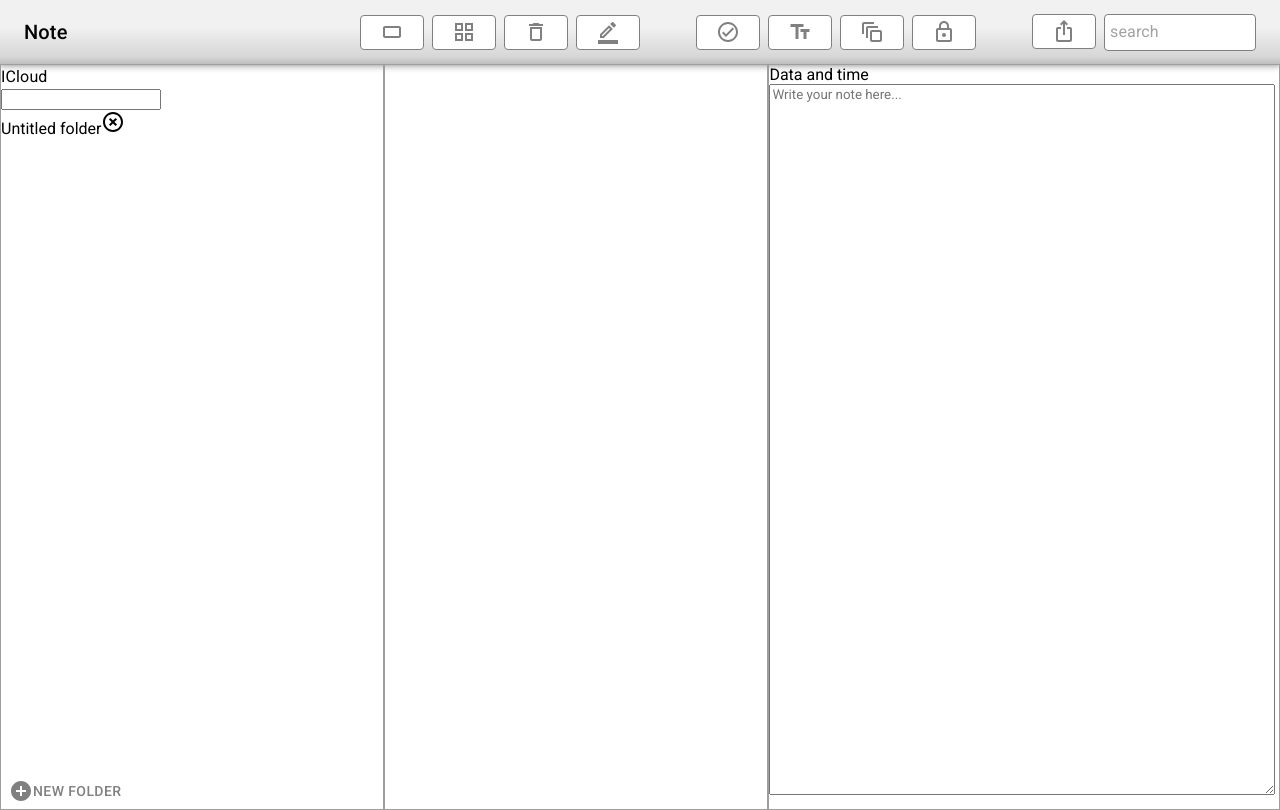
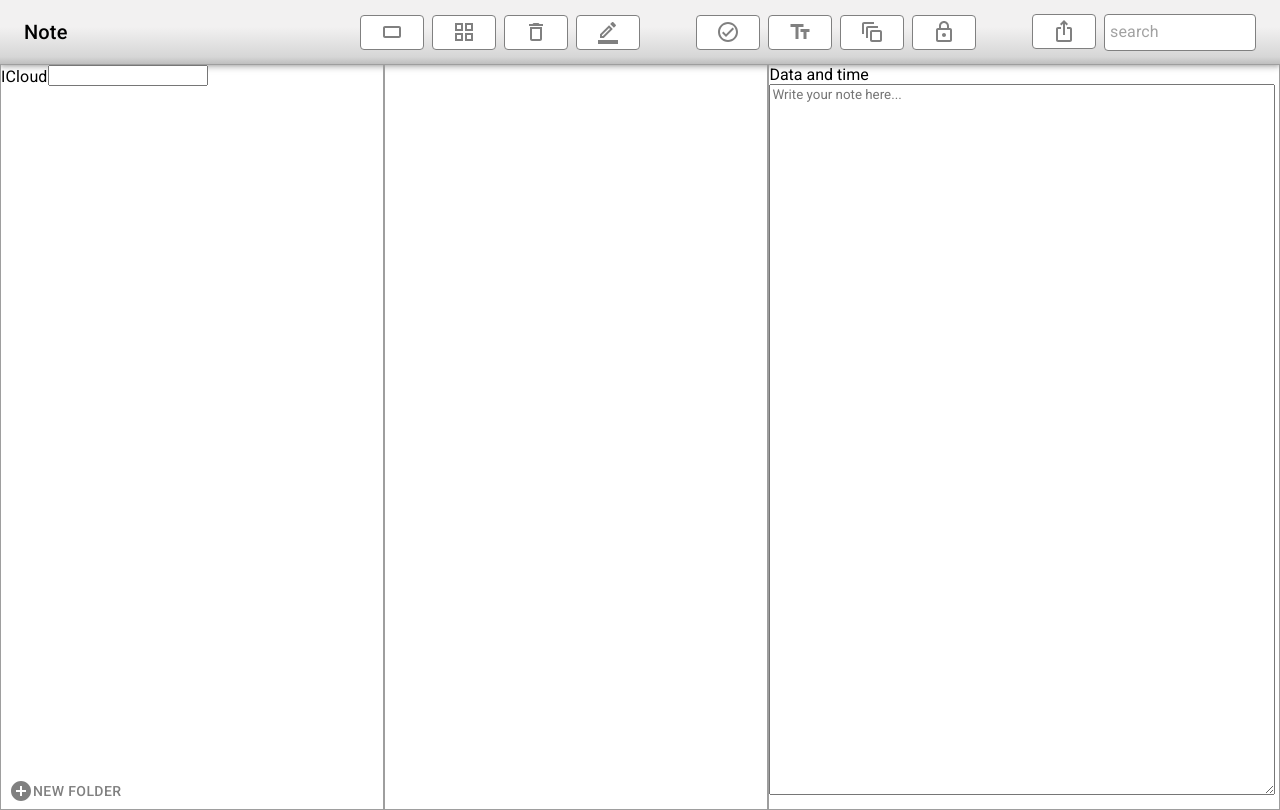
Before and after one commit to Madara1521/note-taker, a React (Create React App) app: page / in a window 1280 px wide. Built offline with nearby package versions, Linux system fonts and the light colour scheme.

Commit message:
input add folder

```diff
--- a/src/Components/Content/FoldersComponent/FoldersComponent.js
+++ b/src/Components/Content/FoldersComponent/FoldersComponent.js
@@ -1,24 +1,32 @@
-import React from 'react'
+import React, { useState } from 'react'
 import Bottom from '../Bottom/Bottom'
 import { Box, Stack, Typography } from '@mui/material'
 import { useStyles } from './FoldersStyled/FoldersStyled'
-import HighlightOffOutlinedIcon from '@mui/icons-material/HighlightOffOutlined'
-import { useSelector, useDispatch } from 'react-redux'
-
-import {inputTitleFolder} from '../../Redux/actions'
+import SingleFolder from './SingleFolder'
+import { useDispatch, useSelector } from 'react-redux'
+import uuid from 'react-uuid'
+import { addFolders } from '../../Redux/actions'
 
 const FoldersComponent = (props) => {
   const classes = useStyles()
-  const title = useSelector(state => {
-    const {folderReducer} = state
-    return folderReducer.title
+
+  const [titleText, setTitleText] = useState('')
+  const folder = useSelector(state => {
+    const { folderReducer } = state
+    return folderReducer.folder
   })
   const dispatch = useDispatch()
 
-  const handleChange = (e) => {
-    dispatch(inputTitleFolder(e.target.value))
+  const handleInput = (e) => {
+    console.log('')
+    setTitleText(e.target.value)
   }
 
+  const handleSubmit = (e) => {
+    e.preventDefault()
+    const id = uuid()
+    dispatch(addFolders(titleText, id))
+  }
 
   return (
     <Box
@@ -26,24 +34,26 @@ const FoldersComponent = (props) => {
       sx={{ display: { xs: 'none', sm: 'block' }, border: '1px solid #9e9e9e' }}
     >
       <Stack direction="column" alignItems="stretch" height="100%">
-        <Typography>
-          ICloud
-        </Typography>
+        <div className={classes.ICloud}>
+          <Typography>
+            ICloud
+          </Typography>
+          <form onSubmit={handleSubmit}>
+            <input type="text" value={titleText} onChange={handleInput}/>
+            <input type="submit" hidden/>
+          </form>
+        </div>
         <div className={classes.container}>
           <div className={classes.folders}>
-            <div>
-            <input type='title' onChange={handleChange}/>
-            </div>
-            {title}
-            <HighlightOffOutlinedIcon/>
+            {!!folder.length && folder.map(res => {
+              return <SingleFolder key={res.id} data={res}/>
+            })}
           </div>
-          <Bottom />
+          <Bottom/>
         </div>
       </Stack>
     </Box>
   )
 }
 
-
-
-export default (FoldersComponent)
+export default FoldersComponent
--- a/src/Components/Content/FoldersComponent/FoldersStyled/FoldersStyled.js
+++ b/src/Components/Content/FoldersComponent/FoldersStyled/FoldersStyled.js
@@ -14,12 +14,22 @@ export const useStyles = makeStyles(() => ({
 
   foldersComponent: {
     display: 'flex',
-    padding: '5px',
+    padding: '3px',
     cursor: 'pointer',
     justifyContent: 'space-between',
     '&:hover': {
       background: '#ddd'
     }
   },
-
+  inputs: {
+    width: '100%',
+    border: '0',
+    padding: '5px 0',
+    borderBottom: '1px solid #f2f2f2',
+    outline: 'none',
+    resize: 'vertical'
+  },
+  ICloud: {
+    display: 'flex',
+  }
 }))
--- /dev/null
+++ b/src/Components/Content/FoldersComponent/SingleFolder.js
@@ -0,0 +1,18 @@
+import React from 'react'
+import HighlightOffOutlinedIcon from '@mui/icons-material/HighlightOffOutlined'
+import { useStyles } from './FoldersStyled/FoldersStyled'
+
+
+const SingleFolder = () => {
+  const classes = useStyles()
+
+  return (
+    <div className={classes.foldersComponent}>
+      <input className={classes.inputs} type='text'/>
+      <input type='submit' hidden/>
+      <HighlightOffOutlinedIcon/>
+    </div>
+  )
+}
+
+export default SingleFolder
--- a/src/Components/Redux/actions.js
+++ b/src/Components/Redux/actions.js
@@ -1,8 +1,9 @@
 import { ADD_FOLDER, DELETE_FOLDER, INPUT_TITLE_FOLDER} from './types'
 
-export function addFolders() {
+export function addFolders(title,id) {
   return {
-    type: ADD_FOLDER
+    type: ADD_FOLDER,
+    data: {title,id}
   }
 }
 
--- a/src/Components/Redux/reducers/folderReducer.js
+++ b/src/Components/Redux/reducers/folderReducer.js
@@ -1,9 +1,7 @@
-import uuid from 'react-uuid'
 import { ADD_FOLDER, DELETE_FOLDER, INPUT_TITLE_FOLDER } from '../types'
 
 const initialState = {
   folder: [],
-  id: uuid(),
   title: 'Untitled folder'
 }
 
@@ -13,7 +11,7 @@ export const folderReducer = (state = initialState, action) => {
     case ADD_FOLDER:
       return {
         ...state,
-        id: state.id
+        folder: [...state.folder, action.data]
       }
     case DELETE_FOLDER:
       return {
```
Also changed, not shown: src/Components/Redux/types.js (line endings or trailing spaces).
